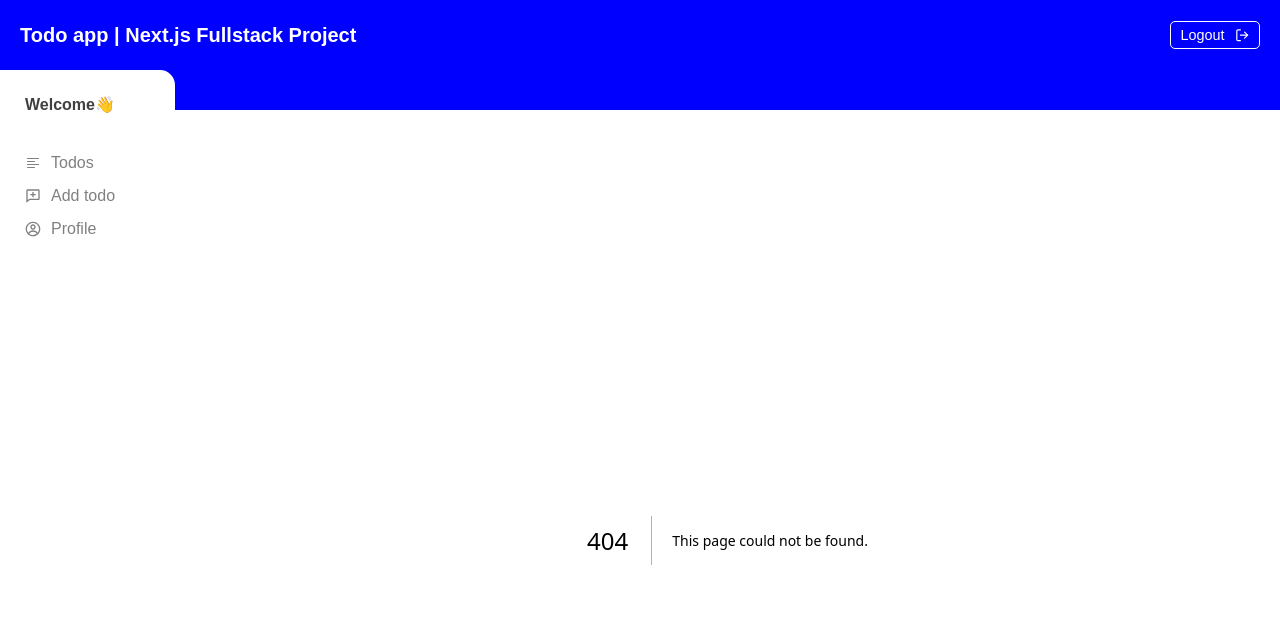
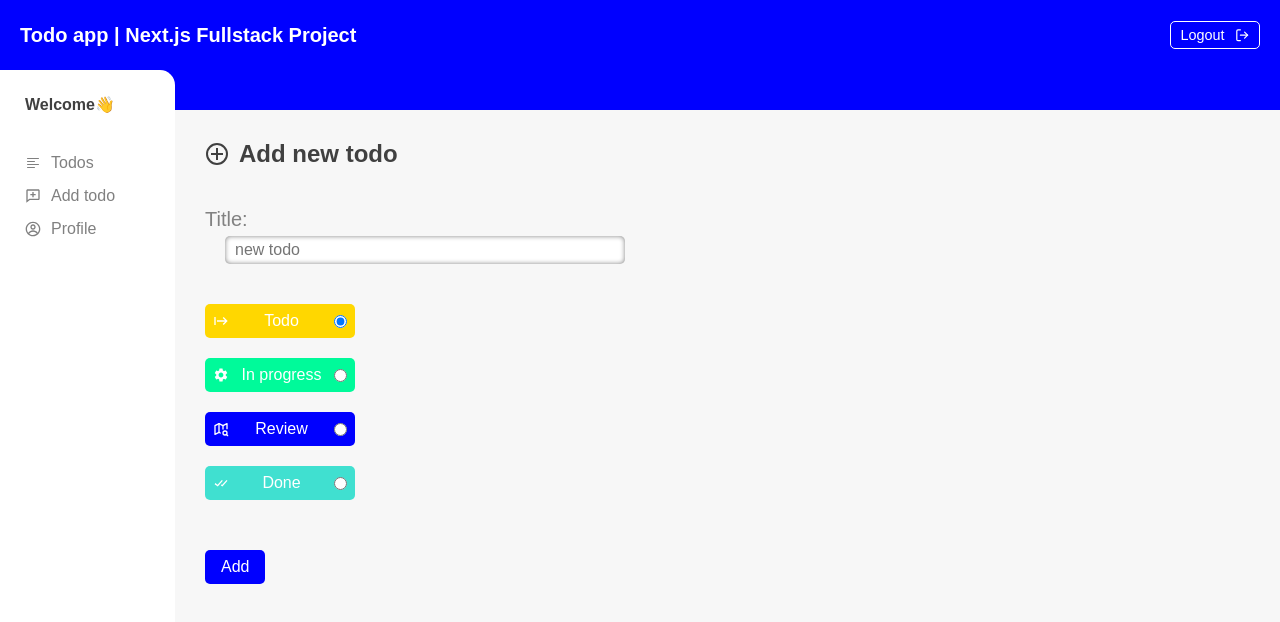
Before and after one commit to IliaMoradian11/next.js-todo-app, a Next.js app: page /todos/add-todo in a window 1280 px wide. Before the commit this address had no page. Shown: the top 622 px of the page. Built offline with nearby package versions, Linux system fonts and the light colour scheme.

Commit message:
User can add todos

```diff
--- a/components/layout/Layout.js
+++ b/components/layout/Layout.js
@@ -27,7 +27,7 @@ function Layout({ children }) {
               </Link>
             </li>
             <li>
-              <Link href="/add-todo">
+              <Link href="/todos/add-todo">
                 <BiCommentAdd />
                 Add todo
               </Link>
--- /dev/null
+++ b/pages/api/todo/add.js
@@ -0,0 +1,54 @@
+import { getSession } from "next-auth/react";
+
+import User from "@/models/User";
+import connectDB from "@/utils/connectDB";
+
+export default async function handler(req, res) {
+  if (req.method !== "POST")
+    return res
+      .status(400)
+      .json({ ok: false, message: "MUST be a POST request" });
+
+  const isConnected = await connectDB();
+  if (!isConnected)
+    return res
+      .status(500)
+      .json({ ok: false, message: "Internal server error" });
+
+  const data = await getSession({ req });
+  if (!data)
+    return res
+      .status(401)
+      .json({ ok: false, message: "You are not logged in" });
+
+  try {
+    const email = data.user.email;
+    const user = await User.findOne({ email });
+    if (!user)
+      return res.status(404).json({ ok: false, message: "User not found" });
+
+    const { status, title } = req.body;
+    if (
+      !["todo", "inProgress", "review", "done"].includes(status) ||
+      title.length < 4
+    )
+      return res
+        .status(422)
+        .json({ ok: false, message: "Invalid status or todo name" });
+
+    user.todos = {
+      ...user.todos,
+      [req.body.status]: [...user.todos[req.body.status], req.body.title],
+    };
+
+    await user.save()
+    return res
+      .status(201)
+      .json({ ok: true, message: "Todo created successfully" });
+  } catch (err) {
+    console.log(err);
+    return res
+      .status(500)
+      .json({ ok: false, message: "Internal server error" });
+  }
+}
--- /dev/null
+++ b/pages/todos/add-todo.js
@@ -0,0 +1,117 @@
+import Head from "next/head";
+import { useState } from "react";
+import { BiCheckDouble } from "react-icons/bi";
+import { GrAddCircle } from "react-icons/gr";
+import { MdSettings, MdStart } from "react-icons/md";
+import { TbMapSearch } from "react-icons/tb";
+import { toast } from "react-toastify";
+
+import styles from "@/styles/pages/add-todo.module.css";
+
+export default function AddTodoPage() {
+  const [form, setForm] = useState({ title: "", status: "todo" });
+
+  function changeStatusHandler(status) {
+    setForm({ ...form, status });
+  }
+
+  async function submitHandler() {
+    if (form.title.length < 4) {
+      toast.error("Todo's title must be more than 4 characters");
+      return;
+    }
+
+    try {
+      const res = await fetch("/api/todo/add", {
+        method: "POST",
+        body: JSON.stringify(form),
+        headers: { "Content-Type": "application/json" },
+      });
+      const json = await res.json();
+      if (json.ok) {
+        toast.success(json.message);
+        setForm({ title: "", status: "todo" });
+      } else {
+        toast.error(json.message);
+      }
+    } catch (err) {
+      toast.error("Can't create todo, please try again");
+    }
+  }
+
+  return (
+    <div className={styles.container}>
+      <Head>
+        <title>Todo app | Add new todo</title>
+      </Head>
+      <h3>
+        <GrAddCircle />
+        <span>Add new todo</span>
+      </h3>
+      <label htmlFor="todo-name">Title:</label>
+      <input
+        type="text"
+        id="todo-name"
+        placeholder="new todo"
+        className={styles.input}
+        value={form.title}
+        onChange={(e) => setForm({ ...form, title: e.target.value })}
+      />
+      <button
+        className={`${styles.status} ${styles.status1}`}
+        onClick={() => changeStatusHandler("todo")}
+      >
+        <MdStart />
+        <span>Todo</span>
+        <input
+          type="radio"
+          name="status"
+          checked={form.status === "todo"}
+          onChange={() => changeStatusHandler("todo")}
+        />
+      </button>
+      <button
+        className={`${styles.status} ${styles.status2}`}
+        onClick={() => changeStatusHandler("inProgress")}
+      >
+        <MdSettings />
+        <span>In progress</span>
+        <input
+          type="radio"
+          name="status"
+          checked={form.status === "inProgress"}
+          onChange={() => changeStatusHandler("inProgress")}
+        />
+      </button>
+      <button
+        className={`${styles.status} ${styles.status3}`}
+        onClick={() => changeStatusHandler("review")}
+      >
+        <TbMapSearch />
+        <span>Review</span>
+        <input
+          type="radio"
+          name="status"
+          checked={form.status === "review"}
+          onChange={() => changeStatusHandler("review")}
+        />
+      </button>
+      <button
+        className={`${styles.status} ${styles.status4}`}
+        onClick={() => changeStatusHandler("done")}
+      >
+        <BiCheckDouble />
+        <span>Done</span>
+        <input
+          type="radio"
+          name="status"
+          checked={form.status === "done"}
+          onChange={() => changeStatusHandler("done")}
+        />
+      </button>
+      <button onClick={submitHandler} className={styles.submit}>
+        Add
+      </button>
+    </div>
+  );
+}
--- /dev/null
+++ b/styles/pages/add-todo.module.css
@@ -0,0 +1,74 @@
+.container h3 {
+  display: flex;
+  align-items: center;
+  font-size: 1.5rem;
+  color: #404040;
+  margin-bottom: 40px;
+}
+
+.container h3 span {
+  margin-left: 10px;
+}
+
+.container label {
+  width: 100%;
+  font-size: 1.25rem;
+  color: #828282;
+  display: inline-block;
+  width: 100%;
+}
+
+.container .input {
+  width: 100%;
+  margin: 5px 0 40px 20px;
+  max-width: 400px;
+  padding: 5px 10px;
+  font-size: 1rem;
+  border: none;
+  color: #828282;
+  border-radius: 5px;
+  box-shadow: 0 0 5px #828282 inset;
+}
+
+.container .input:focus {
+  outline: none;
+}
+
+.container .status {
+  margin-bottom: 20px;
+  padding: 8px;
+  width: 150px;
+  border-radius: 5px;
+  display: flex;
+  justify-content: space-between;
+  align-items: center;
+  color: white;
+  border: none;
+  font-size: 1rem;
+}
+
+.status1 {
+  background-color: gold;
+}
+
+.status2 {
+  background-color: mediumspringgreen;
+}
+
+.status3 {
+  background-color: blue;
+}
+
+.status4 {
+  background-color: turquoise;
+}
+
+.container .submit {
+  margin-top: 30px;
+  padding: 8px 16px;
+  font-size: 1rem;
+  border: none;
+  border-radius: 5px;
+  background-color: blue;
+  color: white;
+}
```
